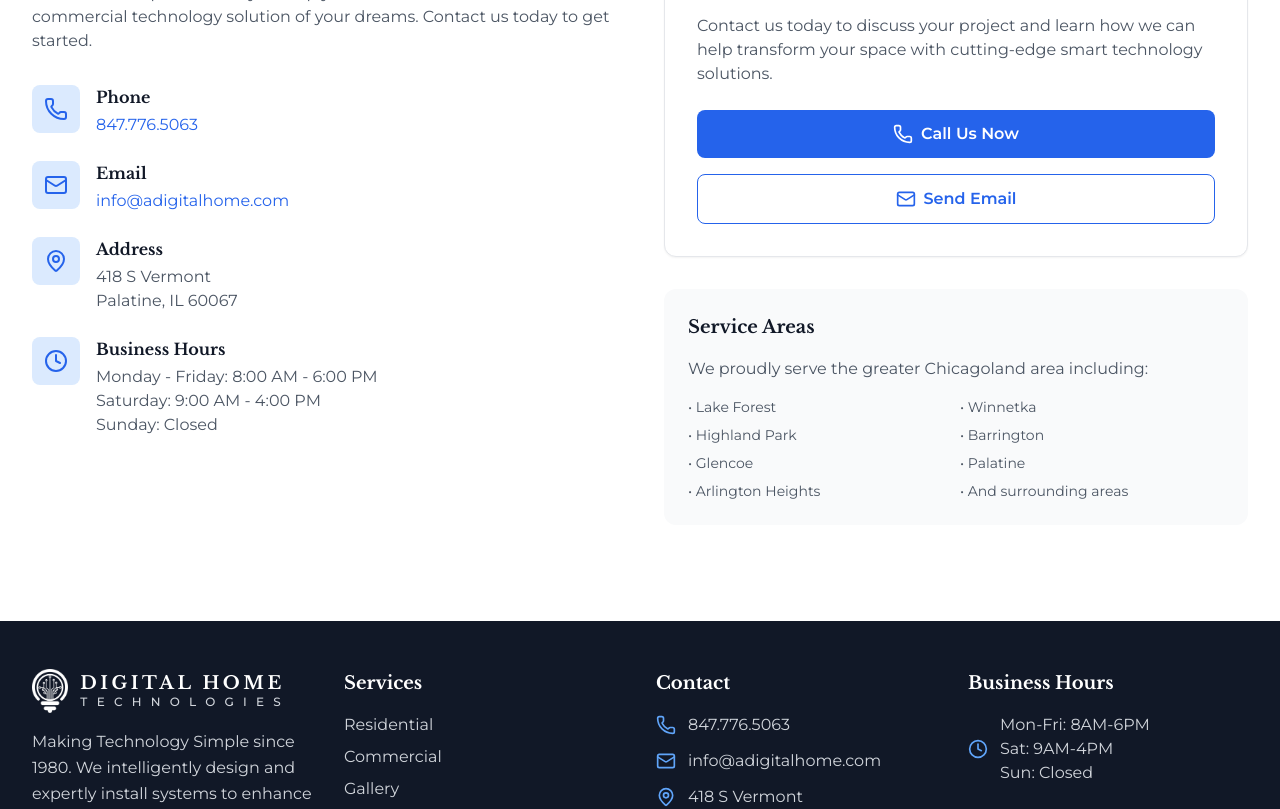
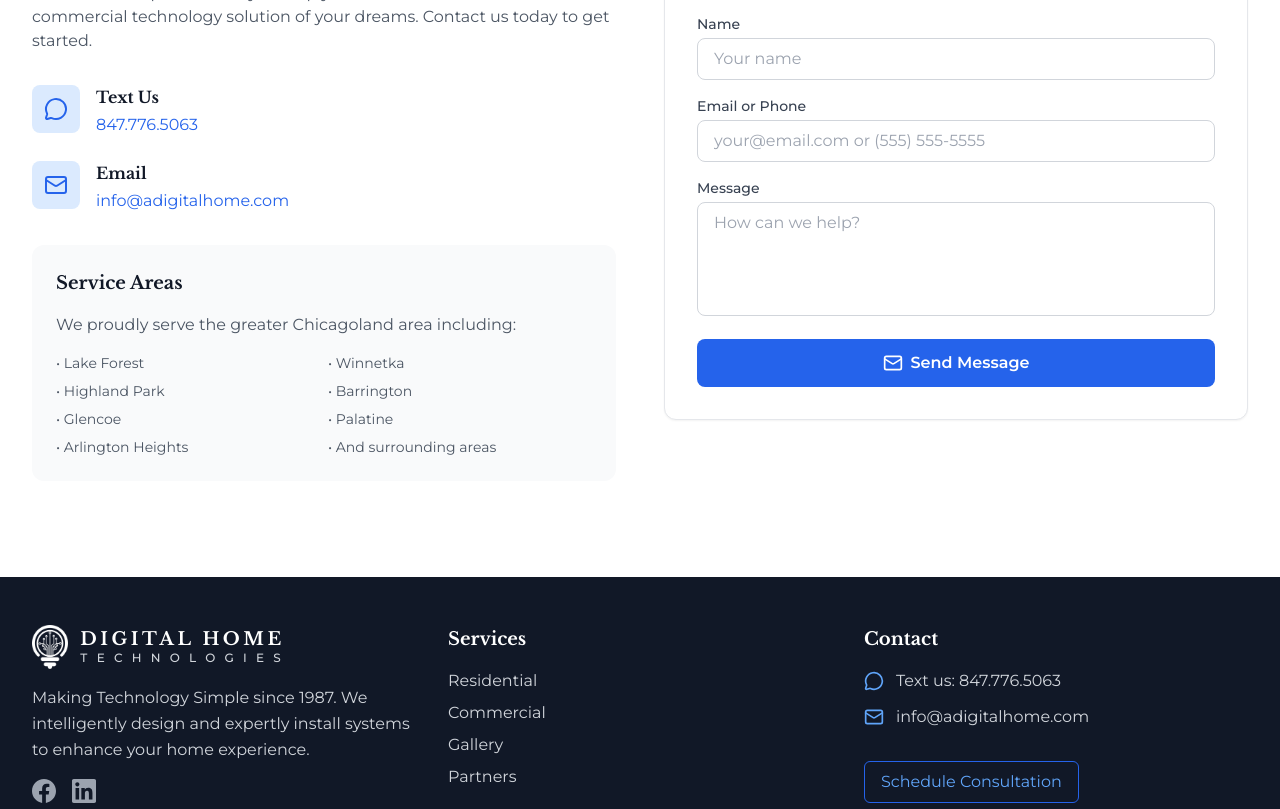
Before and after one commit to whaus7/digital-home, a Next.js app: page /contact in a window 1280 px wide. Shown: the part 880-1689 px from the top of the page. Built offline with nearby package versions, Linux system fonts and the light colour scheme.

Commit message:
client changes and polish

```diff
--- a/app/commercial/page.tsx
+++ b/app/commercial/page.tsx
@@ -241,7 +241,7 @@ export default function CommercialPage() {
                 href="tel:847.776.5063"
                 className="inline-flex items-center px-8 py-4 border-2 border-gray-300 text-gray-700 font-semibold rounded-lg hover:border-green-600 hover:text-green-600 transition-colors"
               >
-                Call 847.776.5063
+                Text 847.776.5063
               </a>
             </div>
           </div>
--- a/app/components/Footer.tsx
+++ b/app/components/Footer.tsx
@@ -1,19 +1,19 @@
 import Link from "next/link";
-import { Phone, Mail, MapPin, Clock } from "lucide-react";
+import { MessageCircle, Mail } from "lucide-react";
 import Logo from "./Logo";
 
 export default function Footer() {
   return (
     <footer className="bg-gray-900 text-white">
       <div className="max-w-7xl mx-auto px-4 sm:px-6 lg:px-8 py-12">
-        <div className="grid grid-cols-1 md:grid-cols-2 lg:grid-cols-4 gap-8">
+        <div className="grid grid-cols-1 md:grid-cols-2 lg:grid-cols-3 gap-8">
           {/* Company Info */}
           <div className="space-y-4">
             <div className="flex items-center space-x-2">
               <Logo showLink={false} className="text-white" />
             </div>
             <p className="text-gray-300 leading-relaxed">
-              Making Technology Simple since 1980. We intelligently design and
+              Making Technology Simple since 1987. We intelligently design and
               expertly install systems to enhance your home experience.
             </p>
             <div className="flex space-x-4">
@@ -90,12 +90,12 @@ export default function Footer() {
             <h3 className="text-lg font-semibold">Contact</h3>
             <div className="space-y-3">
               <div className="flex items-center space-x-3">
-                <Phone className="w-5 h-5 text-blue-400" />
+                <MessageCircle className="w-5 h-5 text-blue-400" />
                 <a
-                  href="tel:847.776.5063"
+                  href="sms:8477765063"
                   className="text-gray-300 hover:text-white transition-colors"
                 >
-                  847.776.5063
+                  Text us: 847.776.5063
                 </a>
               </div>
               <div className="flex items-center space-x-3">
@@ -106,29 +106,6 @@ export default function Footer() {
                 >
                   info@adigitalhome.com
                 </a>
-              </div>
-              <div className="flex items-start space-x-3">
-                <MapPin className="w-5 h-5 text-blue-400 mt-0.5" />
-                <address className="text-gray-300 not-italic">
-                  418 S Vermont
-                  <br />
-                  Palatine, IL 60067
-                </address>
-              </div>
-            </div>
-          </div>
-
-          {/* Hours */}
-          <div className="space-y-4">
-            <h3 className="text-lg font-semibold">Business Hours</h3>
-            <div className="space-y-2">
-              <div className="flex items-center space-x-3">
-                <Clock className="w-5 h-5 text-blue-400" />
-                <div className="text-gray-300">
-                  <div>Mon-Fri: 8AM-6PM</div>
-                  <div>Sat: 9AM-4PM</div>
-                  <div>Sun: Closed</div>
-                </div>
               </div>
             </div>
             <div className="pt-4">
--- a/app/components/Testimonials.tsx
+++ b/app/components/Testimonials.tsx
@@ -74,7 +74,10 @@ export default function Testimonials() {
   };
 
   return (
-    <section className="min-h-screen flex bg-gray-900 overflow-hidden">
+    <section
+      id="reviews"
+      className="min-h-screen flex bg-gray-900 overflow-hidden"
+    >
       {/* Left Section - Testimonials Slideshow */}
       <div className="w-full lg:w-1/2 bg-gray-900 flex items-center justify-center p-8 lg:p-16">
         <div className="max-w-2xl w-full">
--- a/app/contact/page.tsx
+++ b/app/contact/page.tsx
@@ -1,13 +1,40 @@
 "use client";
 
+import { useState } from "react";
 import DesktopNav from "../components/DesktopNav";
 import MobileNav from "../components/MobileNav";
 import MobileHeader from "../components/MobileHeader";
 import Footer from "../components/Footer";
 import Hero from "../components/Hero";
-import { Phone, Mail, MapPin, Clock } from "lucide-react";
+import { MessageCircle, Mail } from "lucide-react";
 
 export default function ContactPage() {
+  const [name, setName] = useState("");
+  const [emailOrPhone, setEmailOrPhone] = useState("");
+  const [message, setMessage] = useState("");
+  const [status, setStatus] = useState<
+    "idle" | "sending" | "success" | "error"
+  >("idle");
+
+  const handleSubmit = async (e: React.FormEvent) => {
+    e.preventDefault();
+    setStatus("sending");
+    try {
+      const res = await fetch("/api/contact", {
+        method: "POST",
+        headers: { "Content-Type": "application/json" },
+        body: JSON.stringify({ name, emailOrPhone, message }),
+      });
+      const data = await res.json();
+      if (!res.ok) throw new Error(data.error || "Failed to send");
+      setStatus("success");
+      setName("");
+      setEmailOrPhone("");
+      setMessage("");
+    } catch {
+      setStatus("error");
+    }
+  };
   return (
     <div className="min-h-screen">
       <DesktopNav />
@@ -40,12 +67,14 @@ export default function ContactPage() {
               <div className="space-y-6">
                 <div className="flex items-start space-x-4">
                   <div className="w-12 h-12 bg-blue-100 rounded-lg flex items-center justify-center flex-shrink-0">
-                    <Phone className="w-6 h-6 text-blue-600" />
+                    <MessageCircle className="w-6 h-6 text-blue-600" />
                   </div>
                   <div>
-                    <h3 className="font-semibold text-gray-900 mb-1">Phone</h3>
+                    <h3 className="font-semibold text-gray-900 mb-1">
+                      Text Us
+                    </h3>
                     <a
-                      href="tel:847.776.5063"
+                      href="sms:8477765063"
                       className="text-blue-600 hover:text-blue-700 transition-colors"
                     >
                       847.776.5063
@@ -67,68 +96,6 @@ export default function ContactPage() {
                     </a>
                   </div>
                 </div>
-
-                <div className="flex items-start space-x-4">
-                  <div className="w-12 h-12 bg-blue-100 rounded-lg flex items-center justify-center flex-shrink-0">
-                    <MapPin className="w-6 h-6 text-blue-600" />
-                  </div>
-                  <div>
-                    <h3 className="font-semibold text-gray-900 mb-1">
-                      Address
-                    </h3>
-                    <address className="text-gray-600 not-italic">
-                      418 S Vermont
-                      <br />
-                      Palatine, IL 60067
-                    </address>
-                  </div>
-                </div>
-
-                <div className="flex items-start space-x-4">
-                  <div className="w-12 h-12 bg-blue-100 rounded-lg flex items-center justify-center flex-shrink-0">
-                    <Clock className="w-6 h-6 text-blue-600" />
-                  </div>
-                  <div>
-                    <h3 className="font-semibold text-gray-900 mb-1">
-                      Business Hours
-                    </h3>
-                    <div className="text-gray-600">
-                      <div>Monday - Friday: 8:00 AM - 6:00 PM</div>
-                      <div>Saturday: 9:00 AM - 4:00 PM</div>
-                      <div>Sunday: Closed</div>
-                    </div>
-                  </div>
-                </div>
-              </div>
-            </div>
-
-            {/* Right side - can be used for additional content or left empty */}
-            <div className="space-y-8">
-              <div className="bg-white rounded-xl shadow-sm border border-gray-200 p-8">
-                <h2 className="text-2xl font-bold text-gray-900 mb-6">
-                  Ready to Get Started?
-                </h2>
-                <p className="text-gray-600 mb-6">
-                  Contact us today to discuss your project and learn how we can
-                  help transform your space with cutting-edge smart technology
-                  solutions.
-                </p>
-                <div className="space-y-4">
-                  <a
-                    href="tel:847.776.5063"
-                    className="inline-flex items-center justify-center w-full px-6 py-3 bg-blue-600 text-white font-semibold rounded-lg hover:bg-blue-700 transition-colors"
-                  >
-                    <Phone className="w-5 h-5 mr-2" />
-                    Call Us Now
-                  </a>
-                  <a
-                    href="mailto:info@adigitalhome.com"
-                    className="inline-flex items-center justify-center w-full px-6 py-3 border border-blue-600 text-blue-600 font-semibold rounded-lg hover:bg-blue-50 transition-colors"
-                  >
-                    <Mail className="w-5 h-5 mr-2" />
-                    Send Email
-                  </a>
-                </div>
               </div>
 
               {/* Service Areas */}
@@ -149,6 +116,92 @@ export default function ContactPage() {
                   <div>• Arlington Heights</div>
                   <div>• And surrounding areas</div>
                 </div>
+              </div>
+            </div>
+
+            {/* Right side - contact form */}
+            <div className="space-y-8">
+              <div className="bg-white rounded-xl shadow-sm border border-gray-200 p-8">
+                <h2 className="text-2xl font-bold text-gray-900 mb-6">
+                  Send a Message
+                </h2>
+                <form onSubmit={handleSubmit} className="space-y-4">
+                  <div>
+                    <label
+                      htmlFor="name"
+                      className="block text-sm font-medium text-gray-700 mb-1"
+                    >
+                      Name
+                    </label>
+                    <input
+                      type="text"
+                      id="name"
+                      value={name}
+                      onChange={(e) => setName(e.target.value)}
+                      required
+                      className="w-full px-4 py-2 border border-gray-300 rounded-lg focus:ring-2 focus:ring-blue-500 focus:border-blue-500"
+                      placeholder="Your name"
+                    />
+                  </div>
+                  <div>
+                    <label
+                      htmlFor="emailOrPhone"
+                      className="block text-sm font-medium text-gray-700 mb-1"
+                    >
+                      Email or Phone
+                    </label>
+                    <input
+                      type="text"
+                      id="emailOrPhone"
+                      value={emailOrPhone}
+                      onChange={(e) => setEmailOrPhone(e.target.value)}
+                      required
+                      className="w-full px-4 py-2 border border-gray-300 rounded-lg focus:ring-2 focus:ring-blue-500 focus:border-blue-500"
+                      placeholder="your@email.com or (555) 555-5555"
+                    />
+                  </div>
+                  <div>
+                    <label
+                      htmlFor="message"
+                      className="block text-sm font-medium text-gray-700 mb-1"
+                    >
+                      Message
+                    </label>
+                    <textarea
+                      id="message"
+                      value={message}
+                      onChange={(e) => setMessage(e.target.value)}
+                      required
+                      rows={4}
+                      className="w-full px-4 py-2 border border-gray-300 rounded-lg focus:ring-2 focus:ring-blue-500 focus:border-blue-500 resize-none"
+                      placeholder="How can we help?"
+                    />
+                  </div>
+                  {status === "success" && (
+                    <p className="text-green-600 text-sm">
+                      Message sent! We&apos;ll get back to you soon.
+                    </p>
+                  )}
+                  {status === "error" && (
+                    <p className="text-red-600 text-sm">
+                      Failed to send. Please try again or text us directly.
+                    </p>
+                  )}
+                  <button
+                    type="submit"
+                    disabled={status === "sending"}
+                    className="inline-flex items-center justify-center w-full px-6 py-3 bg-blue-600 text-white font-semibold rounded-lg hover:bg-blue-700 transition-colors disabled:opacity-50 disabled:cursor-not-allowed"
+                  >
+                    {status === "sending" ? (
+                      "Sending..."
+                    ) : (
+                      <>
+                        <Mail className="w-5 h-5 mr-2" />
+                        Send Message
+                      </>
+                    )}
+                  </button>
+                </form>
               </div>
             </div>
           </div>
--- a/app/gallery/page.tsx
+++ b/app/gallery/page.tsx
@@ -214,7 +214,7 @@ function GalleryContent() {
                 href="tel:847.776.5063"
                 className="inline-flex items-center px-8 py-4 border-2 border-gray-300 text-gray-700 font-semibold rounded-lg hover:border-purple-600 hover:text-purple-600 transition-colors"
               >
-                Call 847.776.5063
+                Text 847.776.5063
               </a>
             </div>
           </div>
--- a/app/residential/page.tsx
+++ b/app/residential/page.tsx
@@ -23,7 +23,7 @@ const residentialServices = [
       "Complete home automation systems that make your life easier and more enjoyable.",
     href: "/services/smart-home-integration",
     features: [
-      "Control4 home automation",
+      "Automated Exterior Shades",
       "Smart thermostats and HVAC control",
       "Automated door locks and garage doors",
       "Voice control integration",
@@ -92,11 +92,10 @@ const residentialServices = [
     href: "/services/outdoor-living",
     features: [
       "Outdoor audio systems",
-      "Landscape lighting",
+      "Security lighting",
       "Pool and spa automation",
       "Outdoor TV installations",
       "Weather-resistant controls",
-      "Security lighting",
     ],
     color: "orange",
   },
@@ -212,7 +211,7 @@ export default function ResidentialPage() {
                 href="tel:847.776.5063"
                 className="inline-flex items-center px-8 py-4 border-2 border-gray-300 text-gray-700 font-semibold rounded-lg hover:border-blue-600 hover:text-blue-600 transition-colors"
               >
-                Call 847.776.5063
+                Text 847.776.5063
               </a>
             </div>
           </div>
--- a/package.json
+++ b/package.json
@@ -12,6 +12,7 @@
     "cheerio": "^1.1.2",
     "lucide-react": "^0.540.0",
     "next": "15.5.0",
+    "nodemailer": "^8.0.1",
     "react": "19.1.0",
     "react-dom": "19.1.0"
   },
```
Also changed, not shown: app/api/contact/route.ts (added, +59 -0 lines), app/components/HomeHero.tsx (+145 -137 lines), app/partners/page.tsx (+26 -9 lines), app/services/[slug]/page.tsx (+32 -2 lines), 2 other files (tests, documents, lock files or other folders).
